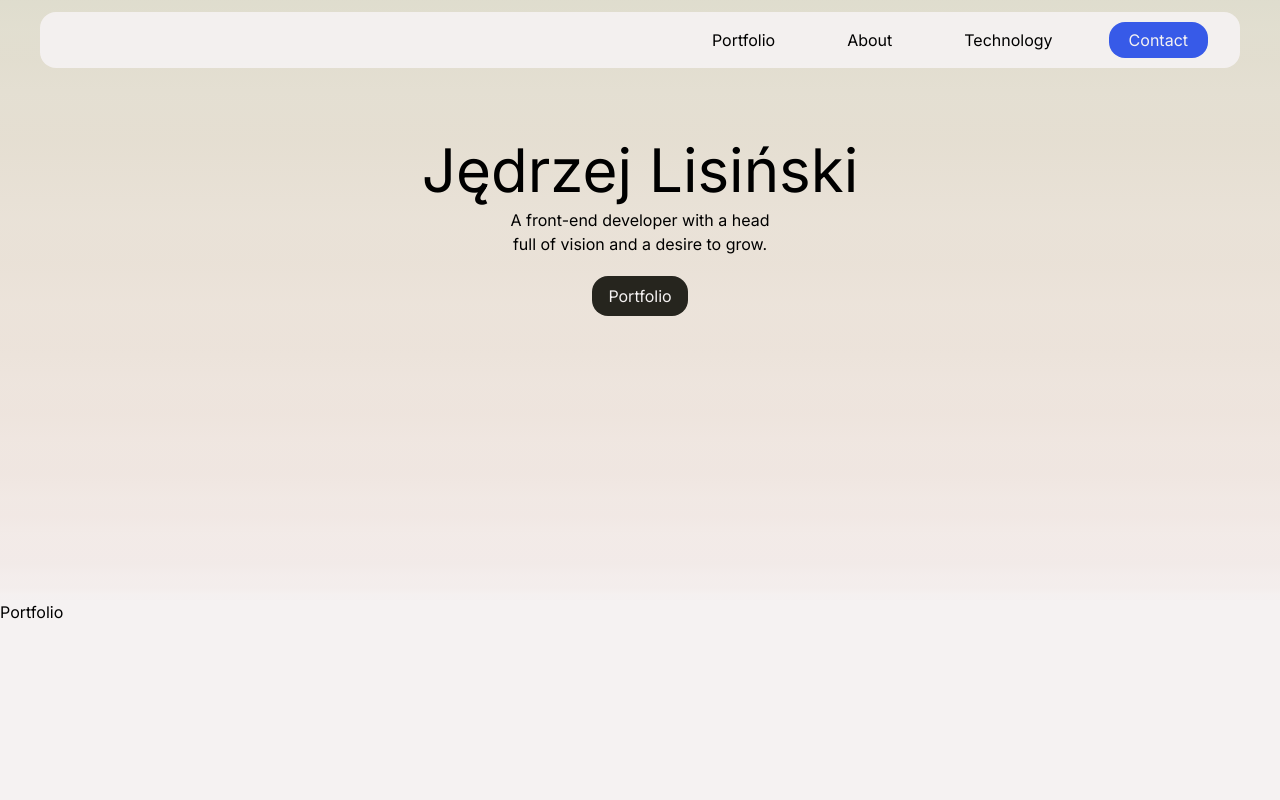
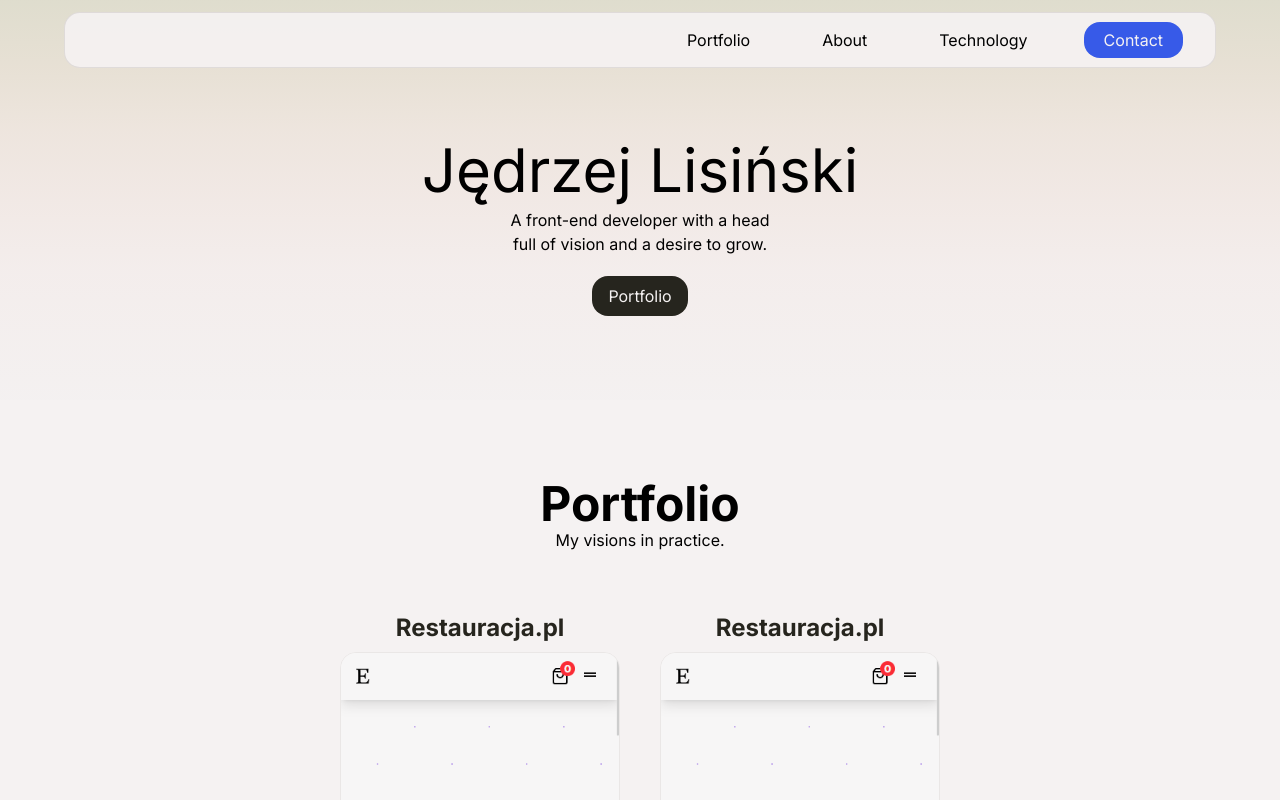
Before and after one commit to jlisinski0/Portfolio-Site, a Next.js app: page / in a window 1280 px wide. Shown: the top 800 px of the page. Built offline with nearby package versions, Linux system fonts and the light colour scheme.

Commit message:
create: portfolio section without popup, add border to navbar

```diff
--- a/src/app/_components/Header/Header.tsx
+++ b/src/app/_components/Header/Header.tsx
@@ -2,7 +2,7 @@ import Button from '@/src/components/ui/Button'
 
 export default function Header() {
 	return (
-		<section className='h-[75dvh] w-ful gradient'>
+		<section className='h-[50dvh] w-ful gradient'>
 			<div className='flex items-center justify-center h-full w-full'>
 				<div className='flex flex-col justify-start items-center text-center w-full h-full px-5 pt-35'>
 					<h1 className='text-3xl md:text-4xl lg:text-6xl'>Jędrzej Lisiński</h1>
@@ -10,6 +10,7 @@ export default function Header() {
 						<p className='text-sm md:text-base'>A front-end developer with a head full of vision and a desire to grow.</p>
 					</div>
 					<Button>Portfolio</Button>
+					<div></div>
 				</div>
 			</div>
 		</section>
--- a/src/app/_components/Portfolio/Portfolio.tsx
+++ b/src/app/_components/Portfolio/Portfolio.tsx
@@ -1,8 +1,14 @@
+import PortfolioBlock from './PortfolioBlock'
+
 export default function Portfolio() {
 	return (
-		<section className='h-dvh w-full bg-white'>
-			<div>
-				<h2>Portfolio</h2>
+		<section className='min-h-dvh w-full bg-white'>
+			<div className='flex flex-col justify-center w-full h-full max-w-6xl mx-auto py-20'>
+				<div className='flex flex-col items-center'>
+					<h2 className='text-3xl md:text-3xl lg:text-5xl font-bold'>Portfolio</h2>
+					<p className='text-xs md:text-sm lg:text-base'>My visions in practice.</p>
+					<PortfolioBlock />
+				</div>
 			</div>
 		</section>
 	)
--- /dev/null
+++ b/src/app/_components/Portfolio/PortfolioBlock.tsx
@@ -0,0 +1,17 @@
+import Image from 'next/image'
+import { PortfolioItems } from './PortfolioItems'
+
+export default function PortfolioBlock() {
+	return (
+		<div className='flex  w-full h-full pt-15 text-white'>
+			<div className='flex justify-center items-center flex-wrap w-full h-full max-w-6xl flex-1 mx-5 gap-10'>
+				{PortfolioItems.map(({ id, heading, img }) => (
+					<div className='flex flex-col items-center cursor-pointer hover:brightness-75 transition-[filter] duration-300' key={id}>
+						<h3 className='text-lg md:text-xl lg:text-2xl text-black font-bold pb-2'>{heading}</h3>
+						<Image className='rounded-2xl w-70 border border-black/5 blur-[0.5px]' src={img} alt='Website ' />
+					</div>
+				))}
+			</div>
+		</div>
+	)
+}
--- /dev/null
+++ b/src/app/_components/Portfolio/PortfolioItems.ts
@@ -0,0 +1,21 @@
+import { StaticImageData } from 'next/image'
+import restaurant from '@/public/restaurant.png'
+
+type PortfolioItem = {
+	id: number
+	heading: string
+	img: StaticImageData | string
+}
+
+export const PortfolioItems: PortfolioItem[] = [
+	{
+		id: 1,
+		heading: 'Restauracja.pl',
+		img: restaurant,
+	},
+	{
+		id: 2,
+		heading: 'Restauracja.pl',
+		img: restaurant,
+	},
+]
--- a/src/app/globals.css
+++ b/src/app/globals.css
@@ -7,41 +7,11 @@ html {
 @theme {
 	--color-white: #f5f2f2;
 	--color-black: #26251e;
+	--color-gray: #868484;
 	--color-accentOne: #375ae8;
 	--color-accentTwo: #dfddce;
+	--font-arial: Arial, sans-serif;
 }
-
 .gradient {
-	background-image: linear-gradient(
-		0deg,
-		hsl(0deg 13% 95%) 0%,
-		hsl(2deg 16% 95%) 0%,
-		hsl(5deg 19% 95%) 1%,
-		hsl(7deg 21% 95%) 1%,
-		hsl(9deg 24% 94%) 2%,
-		hsl(11deg 26% 94%) 4%,
-		hsl(13deg 27% 93%) 6%,
-		hsl(14deg 29% 93%) 8%,
-		hsl(16deg 30% 93%) 11%,
-		hsl(18deg 31% 92%) 14%,
-		hsl(20deg 31% 92%) 17%,
-		hsl(22deg 32% 91%) 21%,
-		hsl(23deg 32% 91%) 26%,
-		hsl(25deg 32% 90%) 31%,
-		hsl(27deg 32% 90%) 36%,
-		hsl(29deg 31% 89%) 42%,
-		hsl(31deg 31% 89%) 49%,
-		hsl(33deg 30% 88%) 56%,
-		hsl(35deg 29% 88%) 63%,
-		hsl(37deg 28% 87%) 70%,
-		hsl(40deg 27% 86%) 77%,
-		hsl(43deg 25% 86%) 84%,
-		hsl(46deg 24% 85%) 90%,
-		hsl(49deg 23% 85%) 95%,
-		hsl(53deg 21% 84%) 100%
-	);
+	background-image: linear-gradient(0deg, hsl(0deg 13% 95%) 0%, hsl(10deg 25% 94%) 33%, hsl(19deg 31% 92%) 52%, hsl(28deg 31% 90%) 68%, hsl(38deg 28% 87%) 83%, hsl(53deg 21% 84%) 100%);
 }
-
-body {
-	font-family: Arial, sans-serif;
-}
--- a/src/components/Nav/index.tsx
+++ b/src/components/Nav/index.tsx
@@ -24,7 +24,7 @@ export default function Nav() {
 	return (
 		<>
 			<nav className='fixed top-0 left-0 w-full h-17 pt-3 px-10 z-30'>
-				<div className='flex justify-between w-full h-full max-w-300 mx-auto bg-white/90  rounded-2xl lg:px-8'>
+				<div className={`flex justify-between w-full h-full max-w-6xl mx-auto bg-white/90  border-black/10 rounded-2xl lg:px-8 ${isVisible ? 'border-none' : 'border'}`}>
 					<div>
 						<img src='' alt='' />
 					</div>
```
Also changed, not shown: public/restaurant.png (added).
